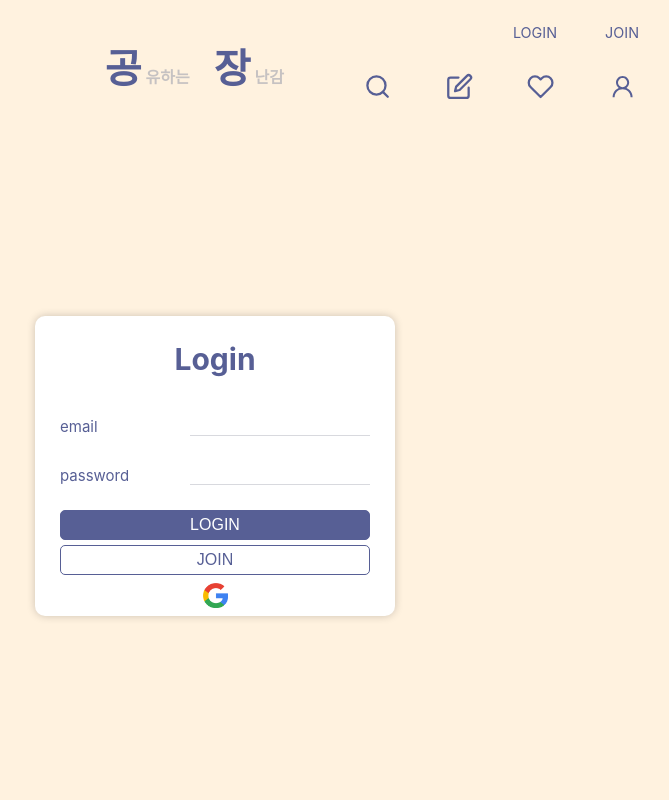
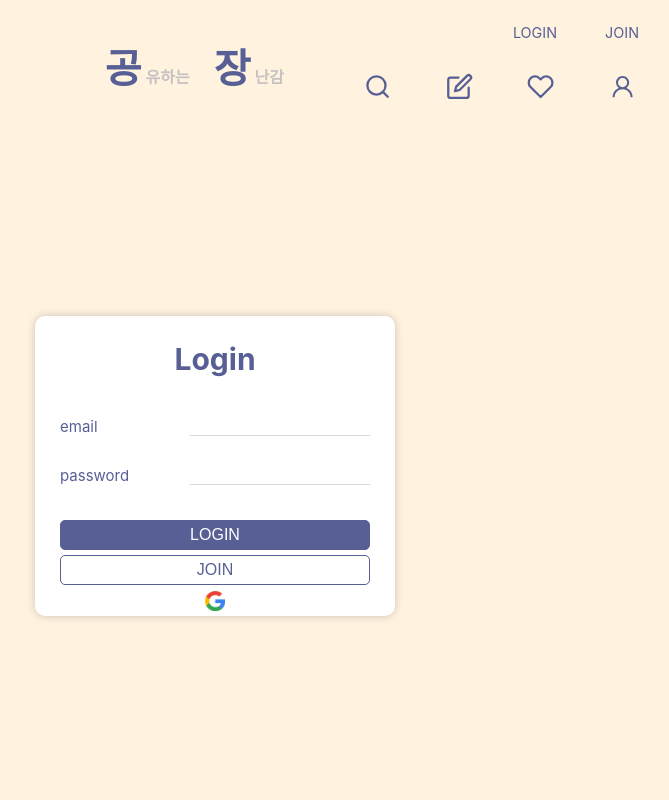
Before and after one commit to yjy1412/GongJang, a React (Create React App) app in the folder client/: page /login in a window 1280 px wide. Shown: the top 800 px of the page, without its empty margins (425-1094 px from the left). Built offline with nearby package versions, Linux system fonts and the light colour scheme.

Commit message:
fix : Errormessage와 로그인 버튼 겹치는 문제 해결

```diff
--- a/client/src/components/login/GoogleButton.js
+++ b/client/src/components/login/GoogleButton.js
@@ -8,11 +8,11 @@ import { fetchSocialLogin } from '../../feature/userSlice';
 const GoogleLoginBlock = styled.div`
   display: flex;
   justify-content: center;
-  margin-top: 8px;
+  margin-top: 6px;
   cursor: pointer;
   img {
-    width: 25px;
-    height: 25px;
+    width: 20px;
+    height: 20px;
   }
   `;
 
--- a/client/src/pages/Login.js
+++ b/client/src/pages/Login.js
@@ -69,7 +69,7 @@ const Message = styled.div`
 
 const ErrorMessage = styled.div`
   position: absolute;
-  top: 50px;
+  top: 32px;
   display: flex;
   justify-content: center;
   align-items: end;
@@ -82,7 +82,7 @@ const ErrorMessage = styled.div`
 `;
 
 const Buttons = styled.div`
-  margin-top: 25px;
+  margin-top: 35px;
 `;
 
 const LoginButton = styled(Button)`
```
